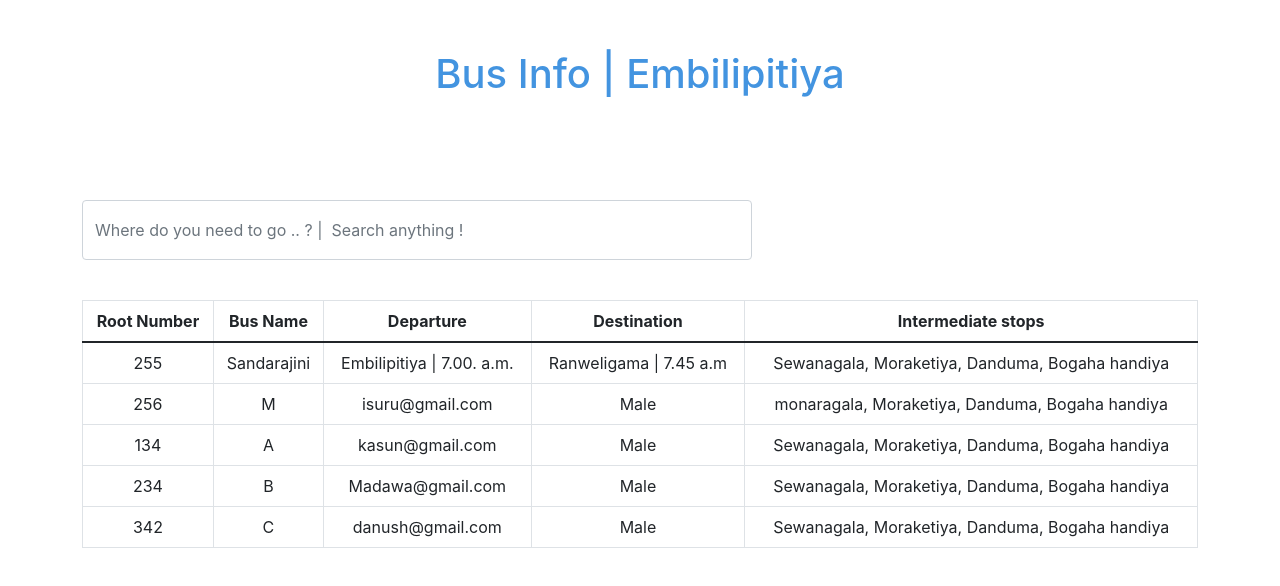
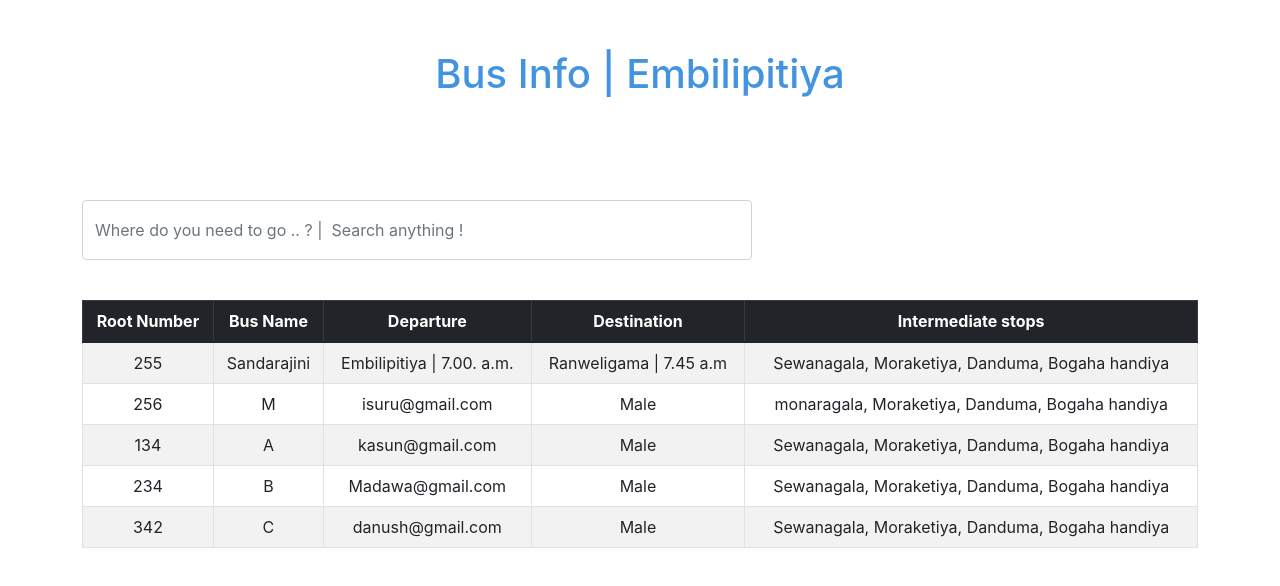
Before and after one commit to Lahiru720/Bus_info, a React (Create React App) app: page / in a window 1280 px wide. Shown: the top 586 px of the page. Built offline with nearby package versions, Linux system fonts and the light colour scheme.

Commit message:
Modified table

```diff
--- a/src/components/searchFilter.jsx
+++ b/src/components/searchFilter.jsx
@@ -16,8 +16,8 @@ const SearchTable = () => {
             }}/>
 
 
-<table className="table table-bordered" style={{borderRadius:10}}>
-    <thead className="thead-dark">
+<table className="table table-bordered table table-striped" >
+    <thead className="table table-dark">
         <tr>
             <th>Root Number</th>
             <th>Bus Name</th>
```
